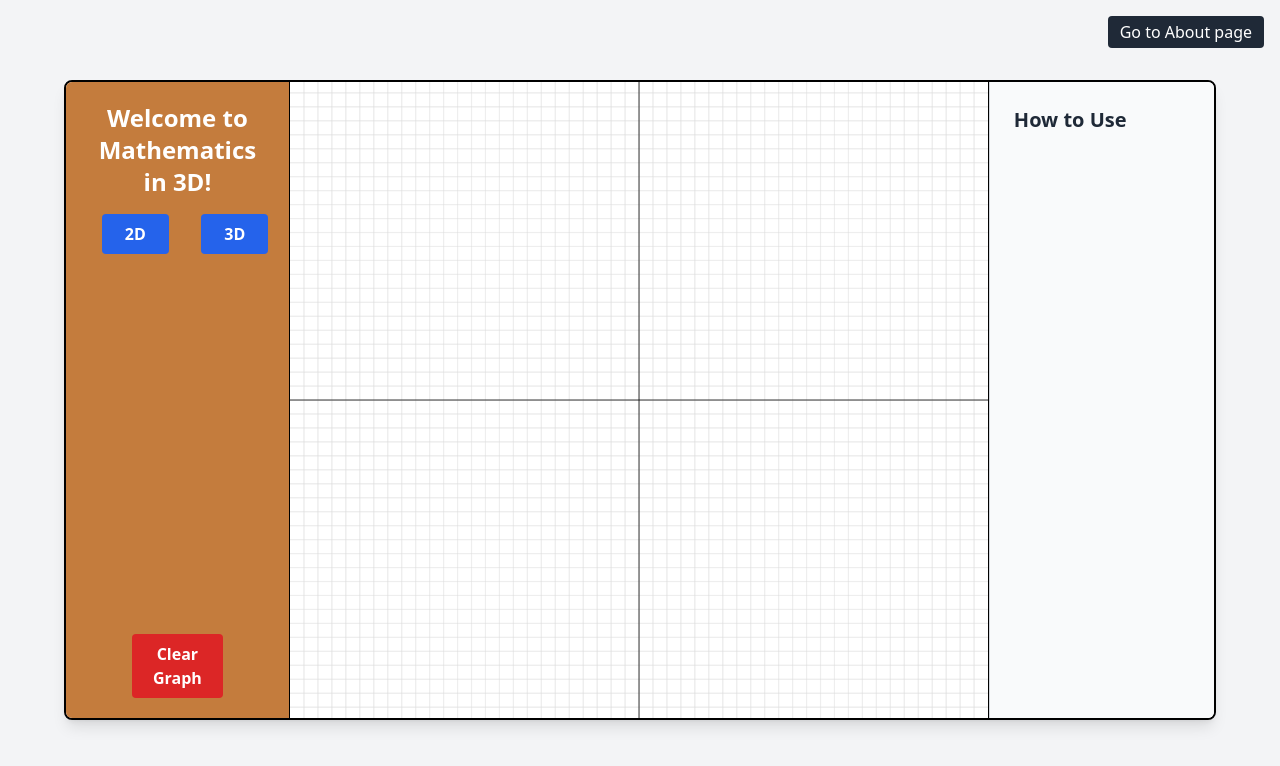
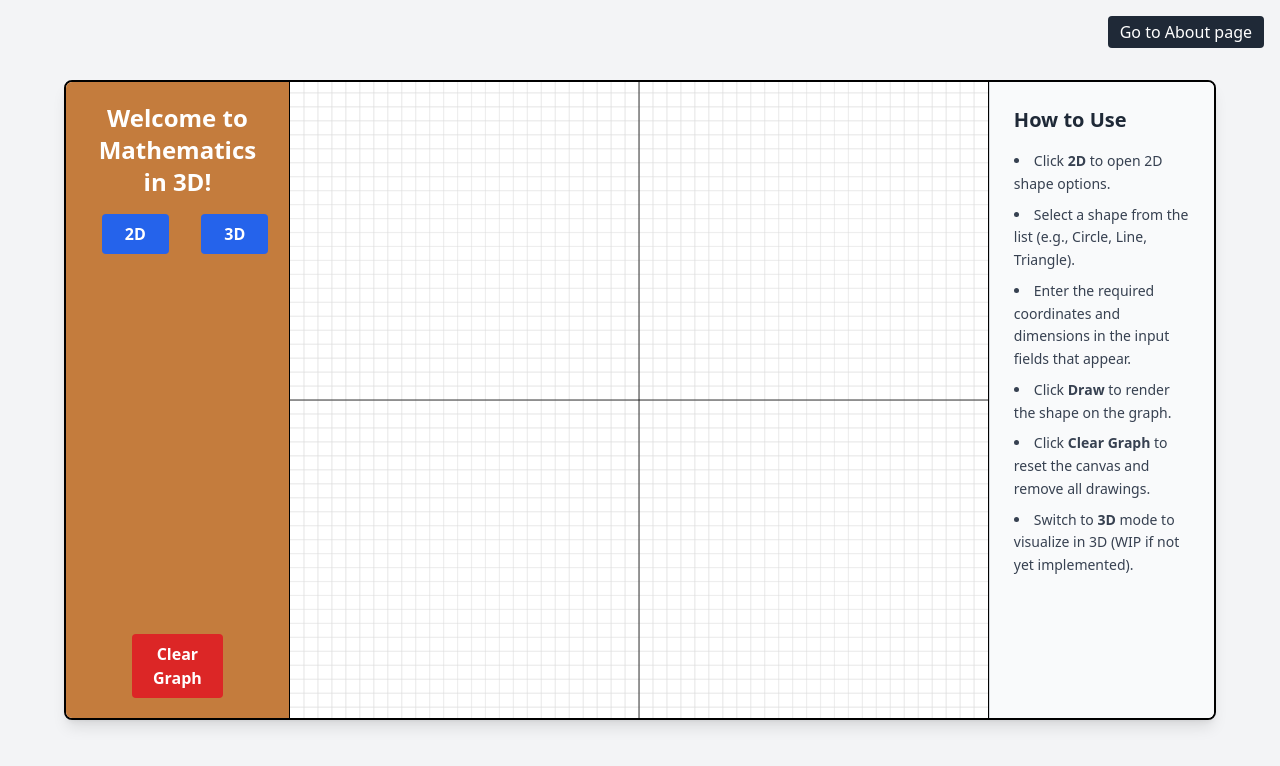
Before and after one commit to AlonsoToji/GraphicsProject, a plain HTML site: page index.html in a window 1280 px wide. Drawn offline with nearby package versions, Linux system fonts and the light colour scheme.

Commit message:
Fixed "How to use" section. It was not displaying correctly.

```diff
--- a/index.html
+++ b/index.html
@@ -40,12 +40,17 @@
     </div>
 
     <!-- Instruction Panel (Right) -->
-    <div id="instructions" class="w-[25%] p-6 bg-gray-50 border-l border-gray-300 overflow-y-auto">
-        <h2 class="text-xl font-semibold mb-4 text-gray-800">How to Use</h2>
-        <div id="instructionContent" class="text-gray-700 text-sm leading-relaxed"></div>
+    <div class="w-[25%] p-6 bg-gray-50 border-l border-gray-300 overflow-y-auto">
+      <h2 class="text-xl font-semibold mb-4 text-gray-800">How to Use</h2>
+      <ul class="list-disc list-inside text-gray-700 space-y-2 text-sm leading-relaxed">
+        <li>Click <strong>2D</strong> to open 2D shape options.</li>
+        <li>Select a shape from the list (e.g., Circle, Line, Triangle).</li>
+        <li>Enter the required coordinates and dimensions in the input fields that appear.</li>
+        <li>Click <strong>Draw</strong> to render the shape on the graph.</li>
+        <li>Click <strong>Clear Graph</strong> to reset the canvas and remove all drawings.</li>
+        <li>Switch to <strong>3D</strong> mode to visualize in 3D (WIP if not yet implemented).</li>
+      </ul>
     </div>
-
-  </div>
 
   <!-- Navigation Button (Optional Placement) -->
   <button onclick="window.location.href='about.html'"
```
